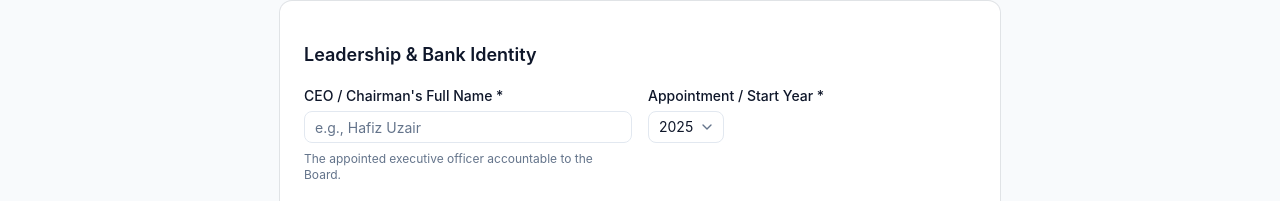
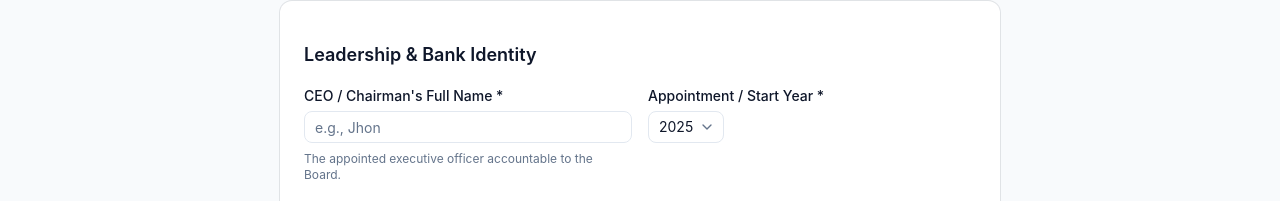
Before and after one commit to Abdul1415158/BankSimulation, a Next.js app: page /banks/create in a window 1280 px wide. Shown: the part 305-506 px from the top of the page. Built offline with nearby package versions, Linux system fonts and the light colour scheme.

Commit message:
Update CEO field placeholder to Jhon in bank creation wizard

```diff
--- a/src/app/(dashboard)/banks/create/page.tsx
+++ b/src/app/(dashboard)/banks/create/page.tsx
@@ -153,7 +153,7 @@ function CreateBankFormContent() {
                 <div className="space-y-2">
                   <Label>CEO / Chairman's Full Name *</Label>
                   <Input
-                    placeholder="e.g., Hafiz Uzair"
+                    placeholder="e.g., Jhon"
                     value={form.ceo_name}
                     onChange={(e) => update({ ceo_name: e.target.value })}
                     maxLength={50}
```
